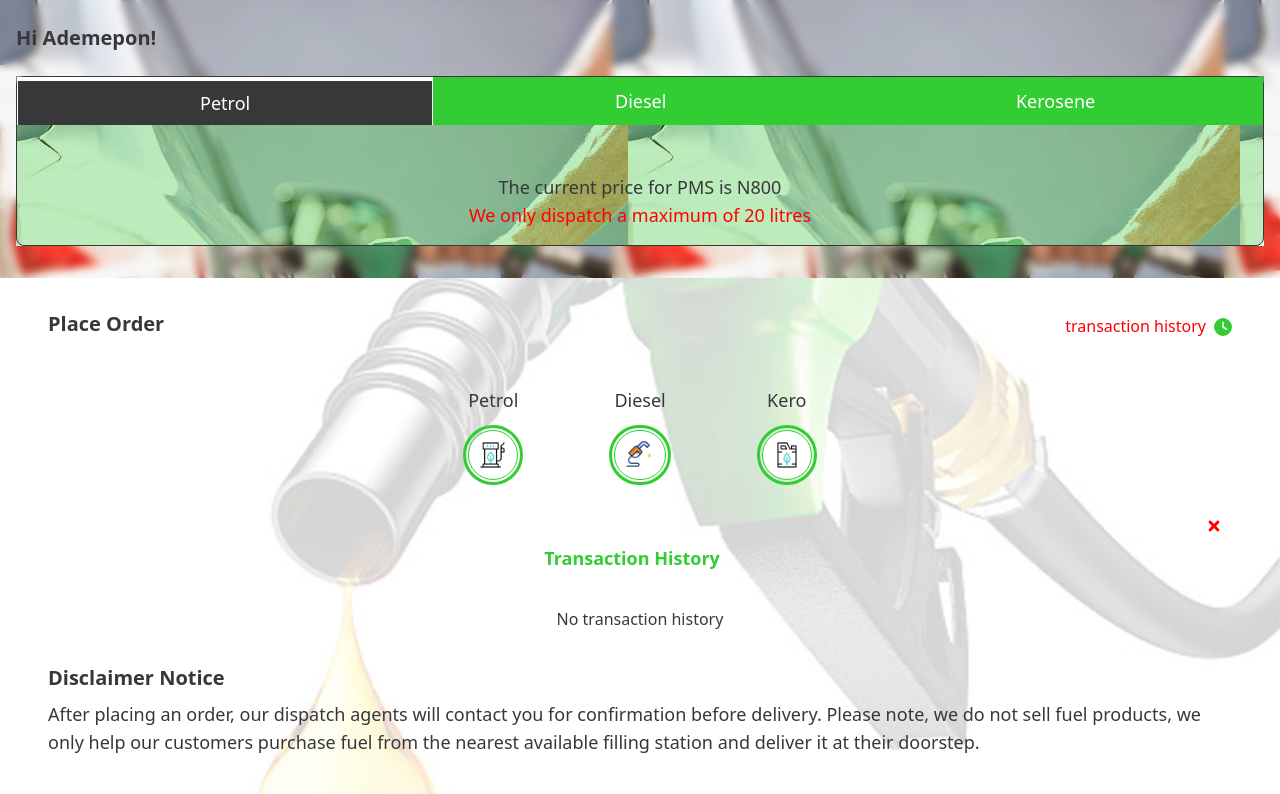
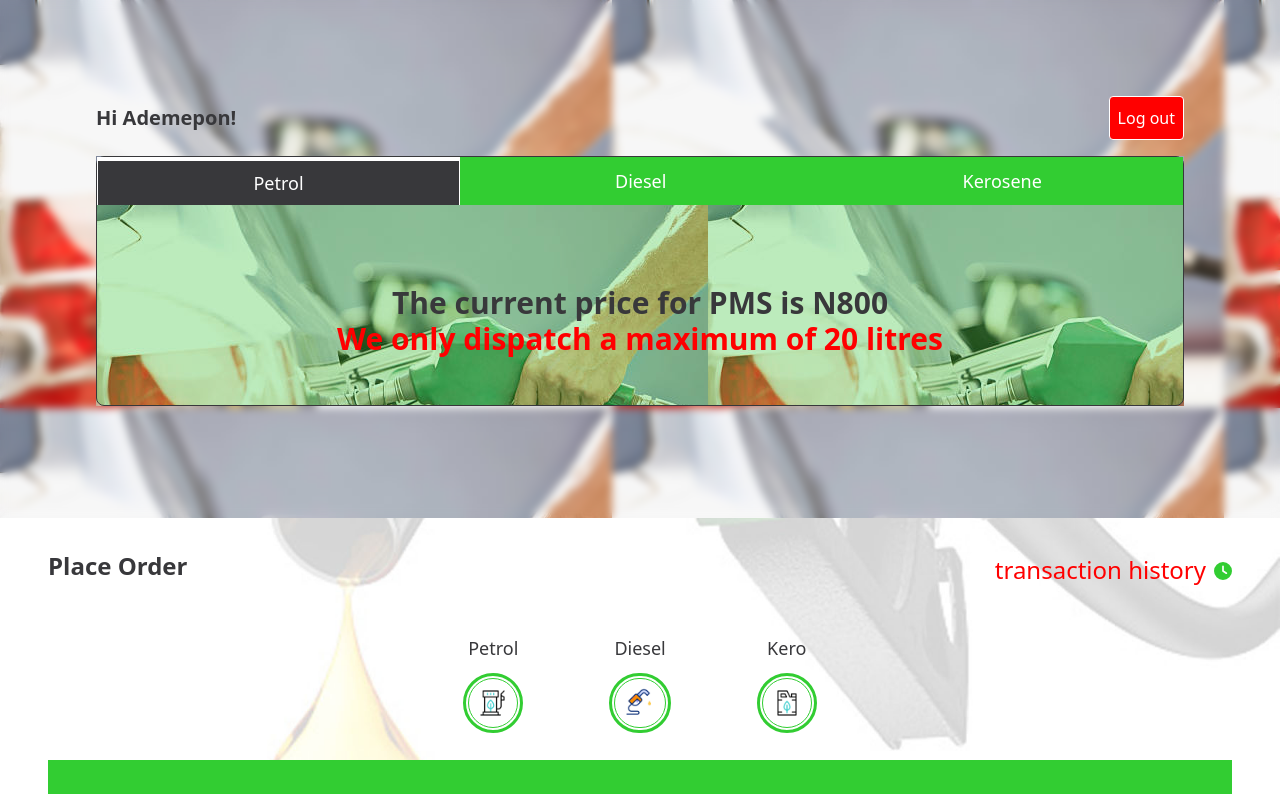
Before and after one commit to Adeboye22/fuel_up, a React (Vite) app in the folder frontend/: page /user/transactions in a window 1280 px wide. Shown: the top 794 px of the page. Built offline with nearby package versions, Linux system fonts and the light colour scheme.

Commit message:
Navbar on Routing: created functions that takes off the menu bar after a login has been activated

```diff
--- a/frontend/src/Components/Signup.jsx
+++ b/frontend/src/Components/Signup.jsx
@@ -49,7 +49,7 @@ const Signup = () => {
     setErrors(UserValidate(value));
     setPopupVisible('Submitting...')
     try {
-      const response = await axios.post('https://jsonplaceholder.typicode.com/posts', value)
+      const response = await axios.post('https://103.45.245.19/v1', value)
       setPopupVisible('App still in progress');
       setValue({
         firstname: '',
--- a/frontend/src/Components/app/user/History.jsx
+++ b/frontend/src/Components/app/user/History.jsx
@@ -12,9 +12,9 @@ const History = () => {
   }
 
   return (
-    <div className='text-center'>
+    <div className='text-center bg-lime p-8'>
       <div className='flex flex-row justify-center gap-4 relative'>
-        <h1 className='text-lime text-lg font-bold p-8'>Transaction History</h1>
+        <h1 className='text-white text-lg font-bold p-8'>Transaction History</h1>
         <button onClick={closeTab}>
           <FaTimes className='absolute text-red text-xs h-4 text-center top-1.5 right-3'/>
         </button>
--- a/frontend/src/Components/app/user/Tab.jsx
+++ b/frontend/src/Components/app/user/Tab.jsx
@@ -15,7 +15,7 @@ const Tab = ({ tabs }) => {
                     className={`px-4 py-2 w-full border-x ${activeTab === index? 'bg-gray border-t-4 border-white':'bg-lime border-0 border-none'}`} onClick={() => handleTabClick(index)}>{tab.label}</button>
                 ))}
             </div>
-            <div className='p-4 text-center text-gray mt-8 flex flex-col'>
+            <div className='text-center text-gray mt-8 flex flex-col py-12 text-3xl font-bold sm:text-base sm:font-normal sm:text-center sm:mt-0'>
                 {tabs[activeTab].content}
                 <p className='text-red'>
                     {tabs[activeTab].note}
--- a/frontend/src/Components/app/user/user.jsx
+++ b/frontend/src/Components/app/user/user.jsx
@@ -27,11 +27,12 @@ const User = () => {
   return (
     <div data-aos="fade-up" className='h-screen text-gray bg-my-image bg-cover text-lg sm:text-base'>
       <div className='bg-nozzle'>
-        <div className="backdrop-filter backdrop-blur-sm px-4 py-4">
-          <div>
+        <div className="backdrop-filter backdrop-blur-sm px-24 py-24 sm:px-4 sm:px-4">
+          <div className='flex flex-row justify-between'>
             {users.map((item,index) => (
                 <h1 className='text-gray font-bold text-xl sm:text-lg py-2' key={item.id}>Hi {item.name}!</h1>
             ))}
+            <button className='bg-red text-white p-2 border rounded text-base'>Log out</button>
           </div>
 
           {/* tab section */}
@@ -48,12 +49,12 @@ const User = () => {
         {/* order section */}
         <div className='my-8'>
           <div className='flex flex-row pb-12 justify-between'>
-            <h1 className='text-xl font-bold'>Place Order</h1>
+            <h1 className='text-2xl sm:text-xl font-bold'>Place Order</h1>
 
             <Link to='/user/transactions'>
             <div className='flex flex-row gap-2'>
-              <span className='mt-1 text-base text-red'>transaction history</span>
-              <FaClock className='text-lime mt-2'/>
+              <span className='mt-1 text-2xl sm:text-base text-red'>transaction history</span>
+              <FaClock className='text-lime mt-3 sm:mt-2'/>
             </div>
             </Link>
 
@@ -92,8 +93,8 @@ const User = () => {
           <Outlet/>
         </div>
         <div className='pb-12'>
-          <h1 className='text-xl font-bold pb-2'>Disclaimer Notice</h1>
-          <p>After placing an order, our dispatch agents will contact you for confirmation before delivery. Please note, we do not sell fuel products, we only help our customers purchase fuel from the nearest available filling station and deliver it at their doorstep.</p>
+          <h1 className='text-2xl sm:text-xl font-bold pb-2'>Disclaimer Notice</h1>
+          <p className='text-lg sm:text-base'>After placing an order, our dispatch agents will contact you for confirmation before delivery. Please note, we do not sell fuel products, we only help our customers purchase fuel from the nearest available filling station and deliver it at their doorstep.</p>
         </div>
       </div>
     </div>
```
